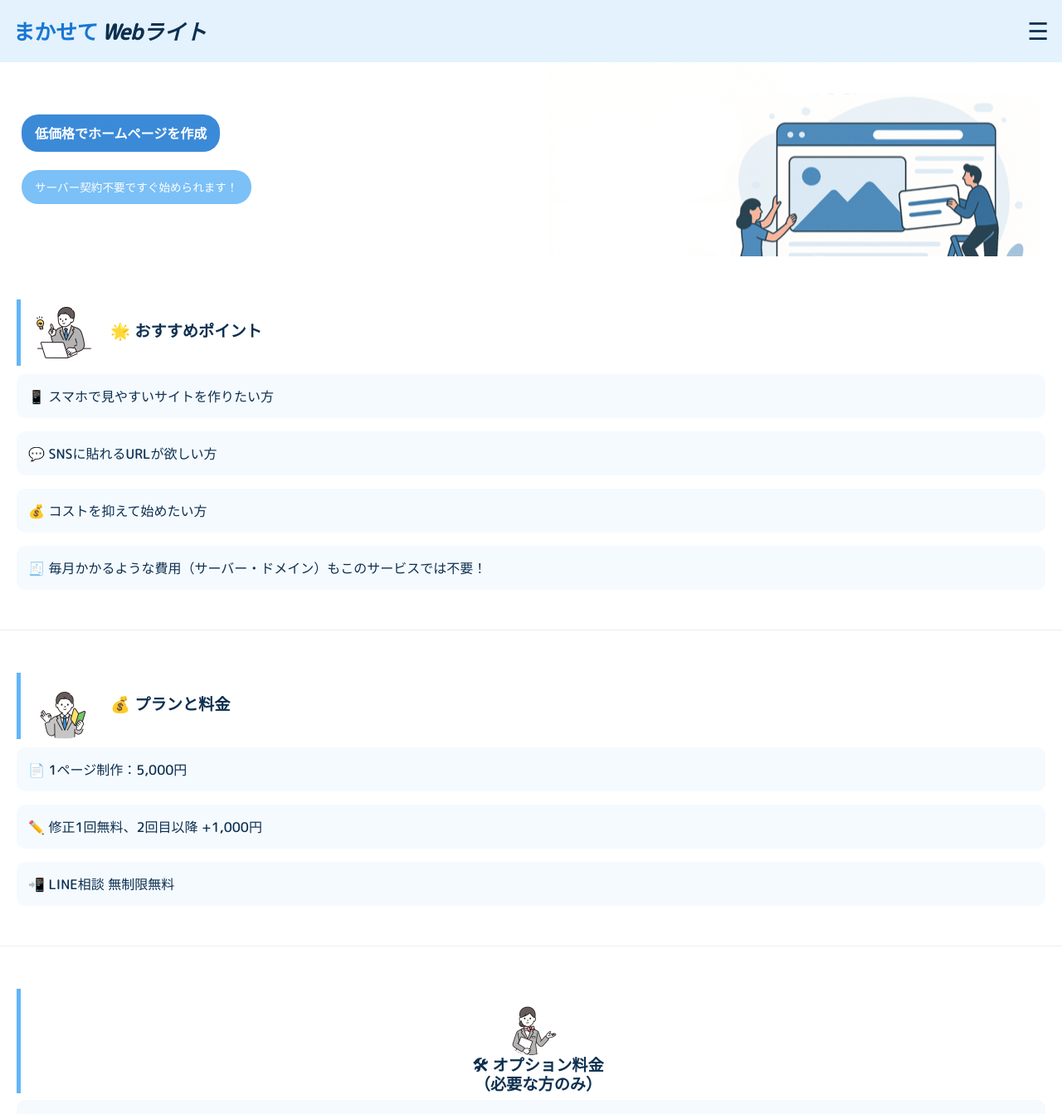
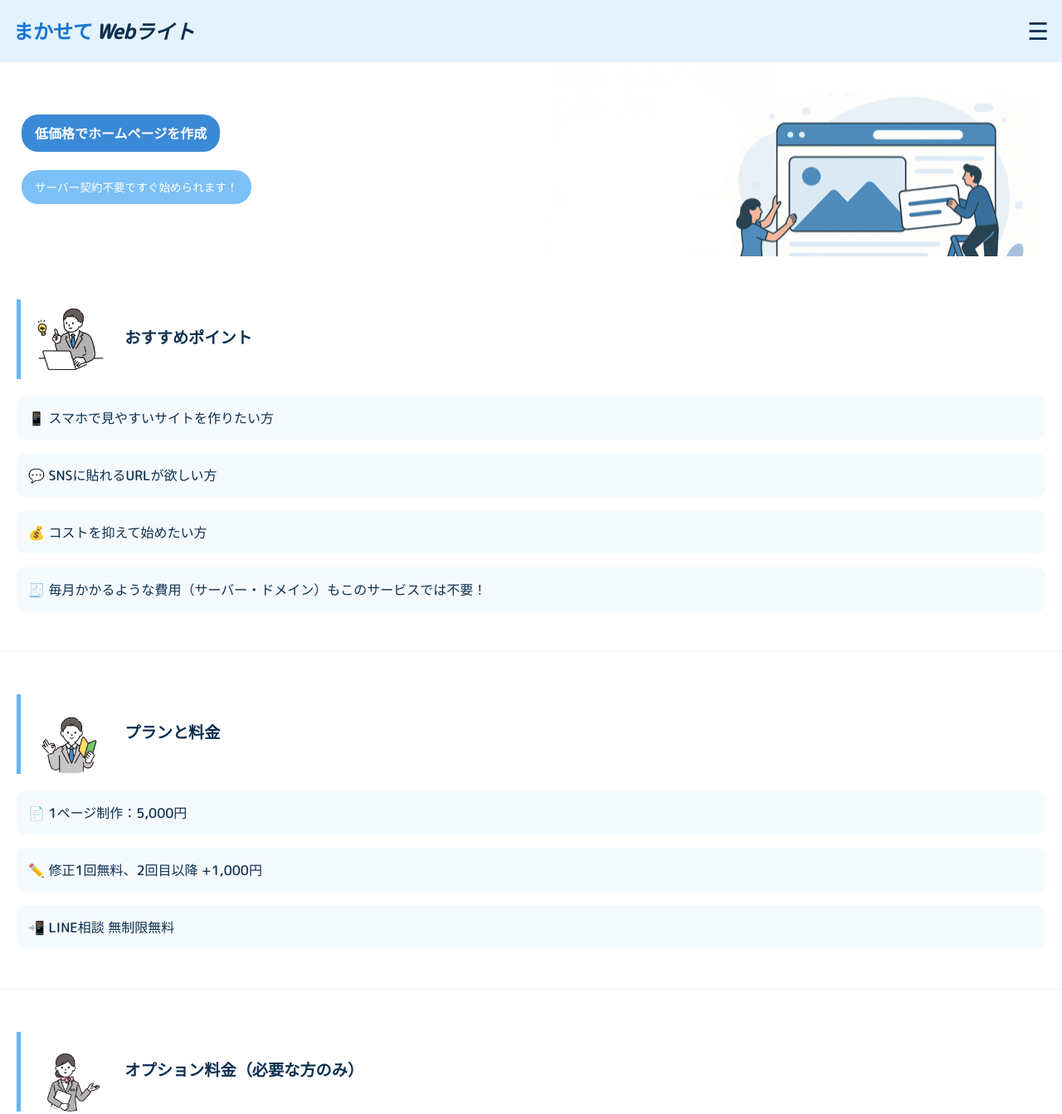
Before and after one commit to rokumizu/web-, a plain HTML site: page sp.html in a window 1280 px wide. Shown: the top 1343 px of the page at 83% size. Drawn offline with Linux system fonts and the light colour scheme.

Commit message:
Update sp.html

```diff
--- a/sp.html
+++ b/sp.html
@@ -1,10 +1,10 @@
 <!DOCTYPE html>
 <html lang="ja">
 <head>
-  <meta charset="UTF-8">
+  <meta charset="UTF-8" />
   <title>まかせてWebライト</title>
-  <meta name="viewport" content="width=device-width, initial-scale=1.0">
-  <link href="https://fonts.googleapis.com/css2?family=M+PLUS+Rounded+1c:wght@500&display=swap" rel="stylesheet">
+  <meta name="viewport" content="width=device-width, initial-scale=1.0" />
+  <link href="https://fonts.googleapis.com/css2?family=M+PLUS+Rounded+1c:wght@500&display=swap" rel="stylesheet" />
   <style>
     body {
       font-family: 'M PLUS Rounded 1c', sans-serif;
@@ -22,9 +22,8 @@
     }
 
     header h1 {
-      font-size: 1.6rem;
+      font-size: 1.5rem;
       margin: 0;
-      animation: bounceIn 1s ease forwards;
     }
 
     .logo-main {
@@ -36,6 +35,17 @@
       font-style: italic;
       color: #0d3050;
       margin-left: 4px;
+    }
+
+    .logo-animated {
+      animation: bounceIn 1s ease forwards;
+      animation-delay: 0.2s;
+    }
+
+    @keyframes bounceIn {
+      0%   { transform: scale(0.8); opacity: 0; }
+      60%  { transform: scale(1.05); opacity: 1; }
+      100% { transform: scale(1); opacity: 1; }
     }
 
     .menu-icon {
@@ -95,6 +105,11 @@
       animation: fadeInUp 1s ease-out;
     }
 
+    @keyframes fadeInUp {
+      from { opacity: 0; transform: translateY(30px); }
+      to { opacity: 1; transform: translateY(0); }
+    }
+
     section {
       padding: 32px 20px;
       border-bottom: 1px solid #eee;
@@ -104,7 +119,7 @@
       font-size: 1.2rem;
       border-left: 5px solid #64b5f6;
       padding-left: 12px;
-      margin-bottom: 10px;
+      margin-bottom: 20px;
     }
 
     .feature-box, .plan-card, .option-card {
@@ -115,7 +130,9 @@
       transition: transform 0.3s ease, box-shadow 0.3s ease;
     }
 
-    .feature-box:hover, .plan-card:hover, .option-card:hover {
+    .feature-box:hover,
+    .plan-card:hover,
+    .option-card:hover {
       transform: translateY(-5px);
       box-shadow: 0 6px 16px rgba(0, 0, 0, 0.1);
     }
@@ -148,45 +165,36 @@
     }
 
     .icon-circle {
-      width: 80px;
-      height: 80px;
+      width: 96px;
+      height: 96px;
       border-radius: 50%;
       object-fit: cover;
       vertical-align: middle;
-      margin-right: 16px;
+      margin-right: 12px;
     }
 
-    .animated {
-      animation: fadeInUp 0.8s ease-out;
-    }
-
-    @keyframes fadeInUp {
-      from { opacity: 0; transform: translateY(30px); }
-      to { opacity: 1; transform: translateY(0); }
-    }
-
-    @keyframes bounceIn {
-      0% { transform: scale(0.8); opacity: 0; }
-      60% { transform: scale(1.05); opacity: 1; }
-      100% { transform: scale(1); opacity: 1; }
-    }
-
-    /* 中央揃え用 */
-    .center-heading {
-      text-align: center;
-      line-height: 1.2;
-      margin-bottom: 8px;
-    }
-
-    .center-heading span {
-      display: block;
+    @media (max-width: 480px) {
+      .hero-text {
+        margin-left: 0;
+        padding-left: 8px;
+      }
+      .hero-text h2 {
+        font-size: 0.95rem;
+      }
+      .hero-text p {
+        font-size: 0.75rem;
+      }
+      .icon-circle {
+        width: 64px;
+        height: 64px;
+      }
     }
   </style>
 </head>
 <body>
 
 <header>
-  <h1><span class="logo-main">まかせて</span><span class="logo-sub">Webライト</span></h1>
+  <h1><span class="logo-animated"><span class="logo-main">まかせて</span><span class="logo-sub">Webライト</span></span></h1>
   <div class="menu-icon" onclick="toggleMenu()">☰</div>
   <nav id="menu">
     <a href="#plans">価格プラン</a>
@@ -196,41 +204,44 @@
 </header>
 
 <div class="hero">
-  <div class="hero-text animated">
+  <div class="hero-text">
     <h2>低価格でホームページを作成</h2>
     <p>サーバー契約不要ですぐ始められます！</p>
   </div>
 </div>
 
-<section class="animated">
-  <h3><img src="img/icon1.png" class="icon-circle">🌟 おすすめポイント</h3>
+<section id="options">
+  <h3><img src="img/icon1.png" class="icon-circle"> おすすめポイント</h3>
   <div class="feature-box">📱 スマホで見やすいサイトを作りたい方</div>
   <div class="feature-box">💬 SNSに貼れるURLが欲しい方</div>
   <div class="feature-box">💰 コストを抑えて始めたい方</div>
   <div class="feature-box">🧾 毎月かかるような費用（サーバー・ドメイン）もこのサービスでは不要！</div>
 </section>
 
-<section id="plans" class="animated">
-  <h3><img src="img/icon2.png" class="icon-circle">💰 プランと料金</h3>
+<section id="plans">
+  <h3><img src="img/icon2.png" class="icon-circle"> プランと料金</h3>
   <div class="plan-card">📄 1ページ制作：5,000円</div>
   <div class="plan-card">✏️ 修正1回無料、2回目以降 +1,000円</div>
   <div class="plan-card">📲 LINE相談 無制限無料</div>
 </section>
 
-<section id="options" class="animated">
-  <h3 class="center-heading"><img src="img/icon3.png" class="icon-circle"><span>🛠 オプション料金</span><span>（必要な方のみ）</span></h3>
+<section>
+  <h3><img src="img/icon3.png" class="icon-circle"> オプション料金（必要な方のみ）</h3>
   <div class="option-card">🏢 <a href="about.html" target="_blank">2ページ目の追加制作</a>：+1,500円</div>
   <div class="option-card">🎞️ <a href="slider.html" target="_blank">スライダー導入</a>：+2,000円</div>
   <div class="option-card">📨 <a href="form.html" target="_blank">問い合わせフォーム</a>：+2,000円</div>
   <div class="option-card">🗺️ <a href="map.html" target="_blank">Googleマップ埋め込み</a>：+1,000円</div>
 </section>
 
-<section class="animated">
-  <h3><img src="img/icon4.png" class="icon-circle">🙋 よくある質問</h3>
+<section>
+  <h3><img src="img/icon4.png" class="icon-circle"> よくある質問</h3>
   <div class="faq">
-    <p><strong>Q.</strong> サーバーは契約しないとダメ？<br>→ いいえ、<strong>サーバー契約不要の公開方式</strong>なので維持費ゼロです！</p>
-    <p><strong>Q.</strong> ドメインは必要？<br>→ 無料URLで十分ですが、独自ドメイン取得も相談OK！</p>
-    <p><strong>Q.</strong> 相談はどこから？<br>→ このLINEから気軽にどうぞ！</p>
+    <p><strong>Q.</strong> サーバーは契約しないとダメ？<br>
+    → いいえ、<strong>サーバー契約不要の公開方式</strong>なので維持費ゼロです！</p>
+    <p><strong>Q.</strong> ドメインは必要？<br>
+    → 無料URLで十分ですが、独自ドメイン取得も相談OK！</p>
+    <p><strong>Q.</strong> 相談はどこから？<br>
+    → このLINEから気軽にどうぞ！</p>
   </div>
 </section>
 
```
